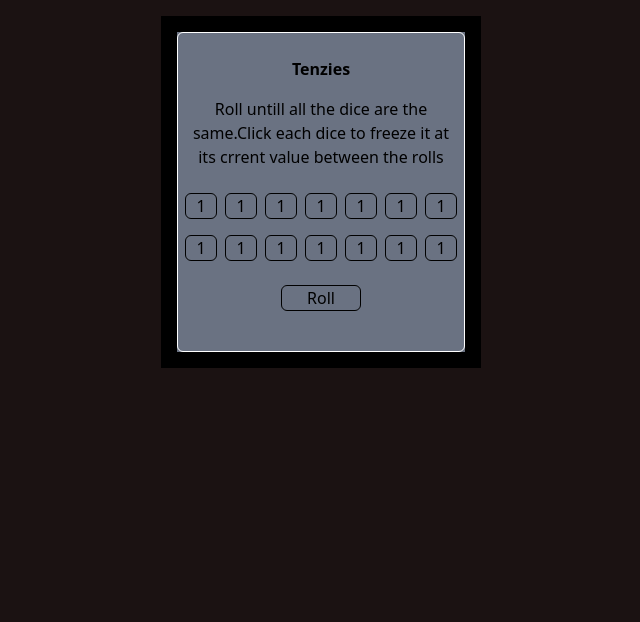
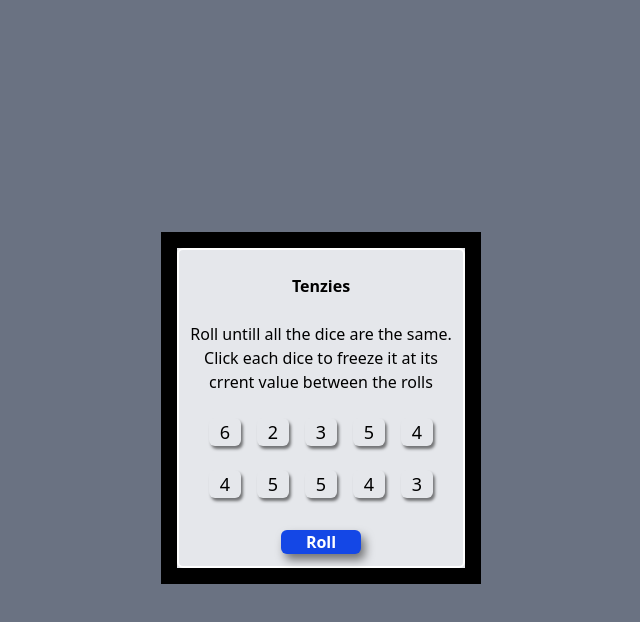
Before and after one commit to Watyekele/Tenzies-Game-App, a React (Vite) app: page / in a window 1280 px wide. Shown: the top 622 px of the page, without its empty margins (319-959 px from the left). Built offline with nearby package versions, Linux system fonts and the light colour scheme.

Commit message:
Worked on the rolling of the dice

```diff
--- a/index.html
+++ b/index.html
@@ -6,7 +6,7 @@
     <meta name="viewport" content="width=device-width, initial-scale=1.0" />
     <title>Vite + React</title>
   </head>
-  <body class="bg-[#1B1212] min-h-screen text-white">
+  <body class="bg-gray-500 min-h-screen text-white">
     <div id="root"></div>
     <script type="module" src="/src/main.jsx"></script>
   </body>
--- a/src/App.jsx
+++ b/src/App.jsx
@@ -1,8 +1,10 @@
 import { useState } from "react";
 import Main from "./Components/Main";
+import Die from "./Components/Die";
+
 function App() {
   return (
-    <div className="flex items-center justify-center">
+    <div className="flex items-center justify-center h-screen">
       <Main />
     </div>
   );
--- /dev/null
+++ b/src/Components/Die.jsx
@@ -0,0 +1,13 @@
+export default function Die(props) {
+  return (
+    <>
+      <button
+        className="border border-none text-lg
+        w-8 mt-2 rounded-md font-medium bg-white-100
+        shadow-[2px_3px_3px_rgba(0,0,0,0.5)]"
+      >
+        {props.value}
+      </button>
+    </>
+  );
+}
--- a/src/Components/Main.jsx
+++ b/src/Components/Main.jsx
@@ -1,39 +1,62 @@
+import { useState } from "react";
+
+import Die from "./Die";
+
 export default function Main() {
+  function generateDice(id) {
+    return {
+      id: id,
+      randomNum: Math.floor(Math.random() * 6 + 1),
+      isHeld: false,
+    };
+  }
+
+  function allNewDice() {
+    const numbers = [];
+
+    for (let i = 0; i < 10; i++) {
+      numbers.push(generateDice(i));
+    }
+
+    return numbers;
+  }
+
+  const [numbers, setNumbers] = useState(allNewDice());
+
+  const diceElements = numbers.map((number, id) => (
+    <Die key={number.id} value={number.randomNum} />
+  ));
+
+  function rollDice() {
+    setNumbers(allNewDice());
+  }
+
   return (
     <div
       className="border-16 border-black
-      bg-gray-500 text-black mt-4 w-80 min-h-80
+      bg-gray-200 text-black mt-4 w-80 min-h-80
     "
     >
       <div
-        className="border border-white w-full h-80
-       rounded-md flex flex-col items-center  "
+        className="border-2 border-white w-full h-80
+       rounded-md flex flex-col items-center gap-2  "
       >
         <h1 className="text-center mt-4 p-2 font-bold ">Tenzies</h1>
         <span className="block text-center p-2 ">
-          Roll untill all the dice are the same.Click each dice to freeze it at
+          Roll untill all the dice are the same. Click each dice to freeze it at
           its crrent value between the rolls{" "}
         </span>
-        <section
-          className="flex items-center justify-center mt-2
-           flex-wrap gap-2"
+        <section className="grid grid-cols-5 grid-rows-2 gap-4">
+          {diceElements}
+        </section>
+
+        <button
+          onClick={rollDice}
+          className="border border-none
+         w-20 mt-6 rounded-md bg-blue-700 text-white
+          font-bold hover:opacity-[50%]
+           cursor-pointer shadow-[4px_6px_10px_rgba(0,0,0,0.5)]"
         >
-          <button className="border border-black w-8 mt-2 rounded-md">1</button>
-          <button className="border border-black w-8 mt-2 rounded-md">1</button>
-          <button className="border border-black w-8 mt-2 rounded-md">1</button>
-          <button className="border border-black w-8 mt-2 rounded-md">1</button>
-          <button className="border border-black w-8 mt-2 rounded-md">1</button>
-          <button className="border border-black w-8 mt-2 rounded-md">1</button>
-          <button className="border border-black w-8 mt-2 rounded-md">1</button>
-          <button className="border border-black w-8 mt-2 rounded-md">1</button>
-          <button className="border border-black w-8 mt-2 rounded-md">1</button>
-          <button className="border border-black w-8 mt-2 rounded-md">1</button>
-          <button className="border border-black w-8 mt-2 rounded-md">1</button>
-          <button className="border border-black w-8 mt-2 rounded-md">1</button>
-          <button className="border border-black w-8 mt-2 rounded-md">1</button>
-          <button className="border border-black w-8 mt-2 rounded-md">1</button>
-        </section>
-        <button className="border border-black w-20 mt-6 rounded-md">
           Roll
         </button>
       </div>
```
